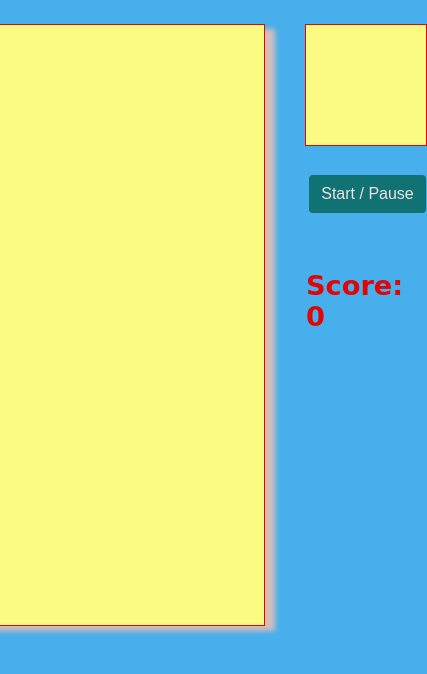
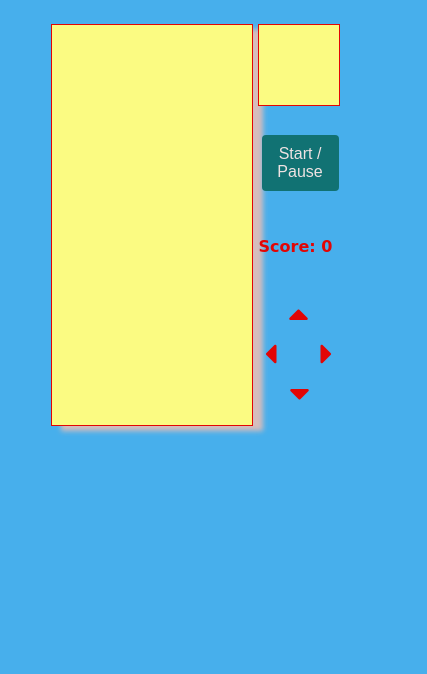
Before and after one commit to I-A11/Tetris-Game, a plain HTML site: page index.html in a window 390 px wide. Shown: the part 84-758 px from the top of the page, 427 px wide, since content can reach past the window. Drawn offline with Linux system fonts and the light colour scheme; a web font is replaced by a local one.

Commit message:
make the game responsive to different screen sizes and add arrows to control it with mouse

```diff
--- a/app.js
+++ b/app.js
@@ -3,6 +3,11 @@ document.addEventListener("DOMContentLoaded", () => {
   let squares = Array.from(document.querySelectorAll(".grid div"));
   const scoreDisplay = document.querySelector("#score");
   const startBtn = document.querySelector("#start-btn");
+  const left = document.querySelector("#left");
+  const right = document.querySelector("#right");
+  const up = document.querySelector("#up");
+  const down = document.querySelector("#down");
+
   const width = 10;
   let nextRandom = 0;
   let timerId;
@@ -88,6 +93,12 @@ document.addEventListener("DOMContentLoaded", () => {
     }
   }
   document.addEventListener("keyup", control);
+
+  //adding function to screen arrows
+  left.addEventListener("click", moveLeft);
+  right.addEventListener("click", moveRight);
+  up.addEventListener("click", rotate);
+  down.addEventListener("click", moveDown);
 
   // move down function
   function moveDown() {
--- a/index.html
+++ b/index.html
@@ -11,15 +11,21 @@
       href="https://fonts.googleapis.com/css2?family=Tourney:wght@400;700&display=swap"
       rel="stylesheet"
     />
+    <!-- font awesom -->
+    <link
+      rel="stylesheet"
+      href="https://use.fontawesome.com/releases/v5.15.3/css/all.css"
+      integrity="sha384-SZXxX4whJ79/gErwcOYf+zWLeJdY/qpuqC4cAa9rOGUstPomtqpuNWT9wdPEn2fk"
+      crossorigin="anonymous"
+    />
     <link rel="stylesheet" href="style.css" />
     <title>Document</title>
   </head>
   <body>
     <div class="main-container">
       <h1>TETRIS GAME</h1>
-      <!-- <h3>Score: <span id="score">0</span></h3> -->
-      <!-- <button id="start-btn">Start / Pause</button> -->
-      <div class="containe">
+
+      <div class="container">
         <div class="grid">
           <div></div>
           <div></div>
@@ -251,6 +257,10 @@
           <div></div>
           <button id="start-btn">Start / Pause</button>
           <h3>Score: <span id="score">0</span></h3>
+          <button id="left"><i class="fas fa-caret-left"></i></button>
+          <button id="up"><i class="fas fa-caret-up"></i></button>
+          <button id="right"><i class="fas fa-caret-right"></i></button>
+          <button id="down"><i class="fas fa-caret-down"></i></button>
         </div>
       </div>
     </div>
--- a/style.css
+++ b/style.css
@@ -13,7 +13,7 @@ body {
   font-size: 2.5rem;
   color: #e20505;
 }
-.containe {
+.container {
   display: flex;
 }
 .grid {
@@ -48,6 +48,9 @@ body {
 #start-btn:active {
   background-color: #e20505;
 }
+#start-btn:focus {
+  outline: none;
+}
 
 #score,
 h3 {
@@ -73,3 +76,85 @@ h3 {
   height: 30px;
   width: 30px;
 }
+
+#left,
+#up,
+#down,
+#right {
+  border: none;
+  color: #e20505;
+  background-color: transparent;
+  font-size: 2.5rem;
+}
+#left,
+#up,
+#down,
+#right:focus {
+  outline: none;
+}
+
+#left,
+#right {
+  margin-top: 90px;
+  margin-bottom: 0;
+}
+#down {
+  margin-left: 27px;
+  margin-top: 0;
+}
+
+@media screen and (max-width: 500px) {
+  .mini-grid {
+    margin-left: 5px;
+  }
+  .grid {
+    width: 200px;
+    height: 400px;
+  }
+
+  .grid div {
+    height: 20px;
+    width: 20px;
+  }
+
+  .mini-grid {
+    width: 80px;
+    height: 80px;
+  }
+
+  .mini-grid div {
+    height: 20px;
+    width: 20px;
+  }
+  #score,
+  h3 {
+    margin-bottom: 0;
+    font-size: 1rem;
+    color: #e20505;
+  }
+
+  #left,
+  #up,
+  #down,
+  #right {
+    border: none;
+    color: #e20505;
+    background-color: transparent;
+    font-size: 2rem;
+  }
+  #left,
+  #up,
+  #down,
+  #right:focus {
+    outline: none;
+  }
+  #left,
+  #right {
+    margin-top: 80px;
+    margin-bottom: 0;
+  }
+  #down {
+    margin-left: 25px;
+    margin-top: 0;
+  }
+}
```
